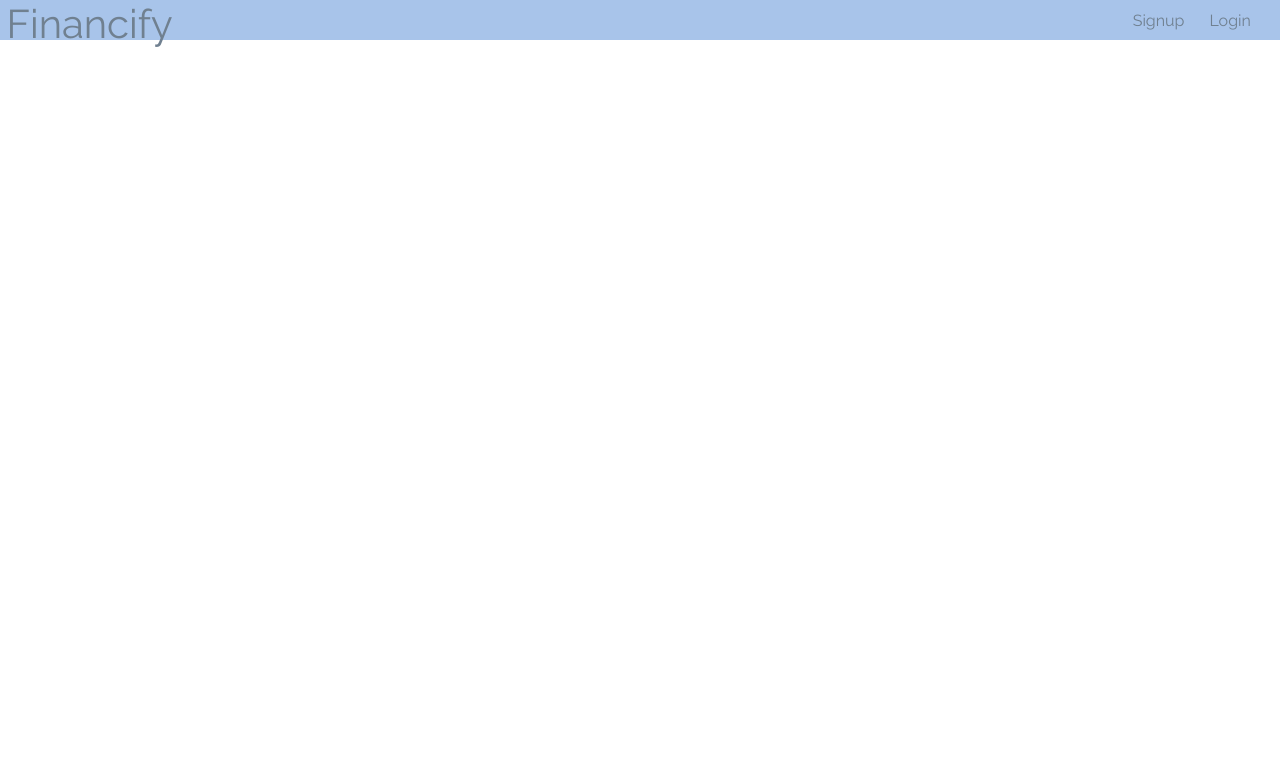
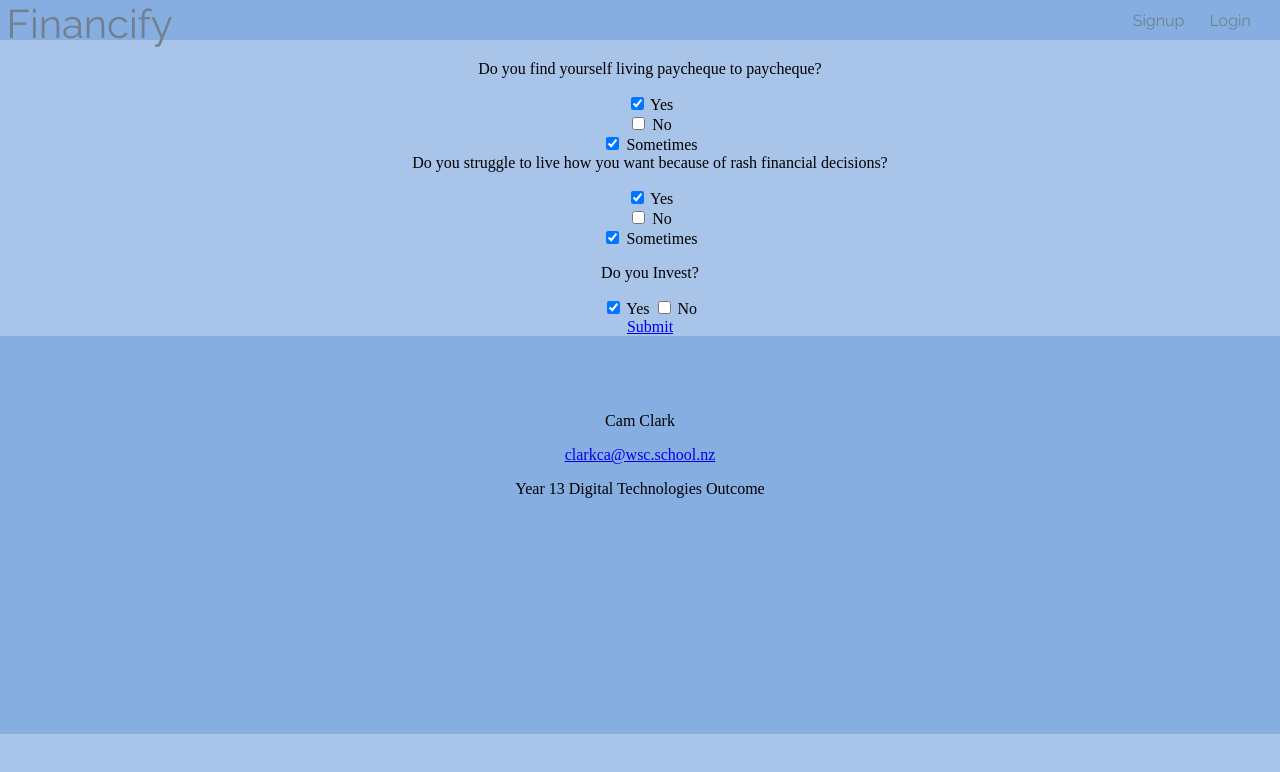
Before and after one commit to SirCashCammy/Financify-Folder, a website: page web/html/questionare.html in a window 1280 px wide. Drawn offline with Linux system fonts and the light colour scheme.

Commit message:
questionare complete

```diff
--- a/web/html/questionare.html
+++ b/web/html/questionare.html
@@ -10,6 +10,7 @@
     <meta name="viewport" content="width=device-width, initial-scale=1.0" />
 
     <link href="/web/styles/global.css" rel="stylesheet" />
+    <link href="/web/styles/questionare.css" rel="stylesheet"/>
 
   </head>
 
@@ -20,3 +21,50 @@
       <a href="/web/html/signupPage.html" class="signupA">Signup</a>
       <a href="/web/html/loginPage.html" class="loginA">Login</a>
     </div>
+
+<div class="questionareForm">
+  <form>
+    <div class="Q1">
+      <p>Do you find yourself living paycheque to paycheque?</p>
+      <div>
+      <input type="checkbox" name="yes" id="yes" value="yes" checked> <label for="yes">Yes</label>
+      </div>
+      <div>
+      <input type="checkbox" name="no" id="no" value="no"> <label for="no">No</label>
+      </div>
+      <div>
+      <input type="checkbox" name="Sometimes" id="Sometimes" value="Sometimes" checked> <label for="Sometimes">Sometimes</label>
+      </div>
+      </div>
+    <div class="Q2"
+    <p>Do you struggle to live how you want because of rash financial decisions?</p>
+    <input type="checkbox" name="yes" id="yes" value="yes" checked> <label for="yes">Yes</label>
+      </div>
+      <div>
+      <input type="checkbox" name="no" id="no" value="no"> <label for="no">No</label>
+      </div>
+      <div>
+      <input type="checkbox" name="Sometimes" id="Sometimes" value="Sometimes" checked> <label for="Sometimes">Sometimes</label>
+<div class="Q3">
+  <p>Do you Invest?</p>
+  <input type="checkbox" name="yes" id="yes" value="yes" checked> <label for="yes">Yes</label>
+  <input type="checkbox" name="no" id="no" value="no"> <label for="no">No</label>
+</div>
+      </form>
+      </div>
+
+  </form>
+  <a href="/web/html/index.html" class="submitquestionare">Submit</a>
+</div>
+
+<footer>
+  <div class="footer">
+    <p class="Author">Cam Clark</p>
+    <p class="contactInfo">
+      <a href="/web/html/about.html">clarkca@wsc.school.nz</a>
+    </p>
+    <p class="purpose">Year 13 Digital Technologies Outcome</p>
+  </div>
+</footer>
+
+    </body>
--- /dev/null
+++ b/web/styles/dashboard.css
@@ -0,0 +1,43 @@
+body {
+    background-color:rgba(116, 161, 221, 0.623);
+}
+
+.welcomeBack {
+    text-align: center;
+}
+
+.proceedmainpage {
+    text-align: center;
+}
+
+.goodReads {
+    margin-top: 5vh;
+    text-align: center;
+}
+
+.stuffArticle {
+    margin-left: 2.5vw;
+    text-decoration: underline;
+    color:rgb(75, 77, 80);
+}
+
+.costOfLiving {
+    text-decoration: underline;
+    color:rgb(75, 77, 80);
+}
+
+.surveyResults {
+    text-align: center;
+    font-weight: 50px;
+
+}
+
+.surveryblurb {
+    font-weight: bold;
+    font-size: 18px;
+}
+.surveyimg1 {
+    max-width: 30%;
+    height: auto;
+    margin-top: 5vh;
+}
--- /dev/null
+++ b/web/styles/questionare.css
@@ -0,0 +1,9 @@
+.questionareForm {
+    text-align: center;
+    margin-left: 20px;
+    margin-top: 20px;
+}
+
+body {
+    background-color:rgba(116, 161, 221, 0.623);
+}
```
Also changed, not shown: web/html/dashboard.html (+43 -1 lines), web/html/index.html (+1 -0 lines).
